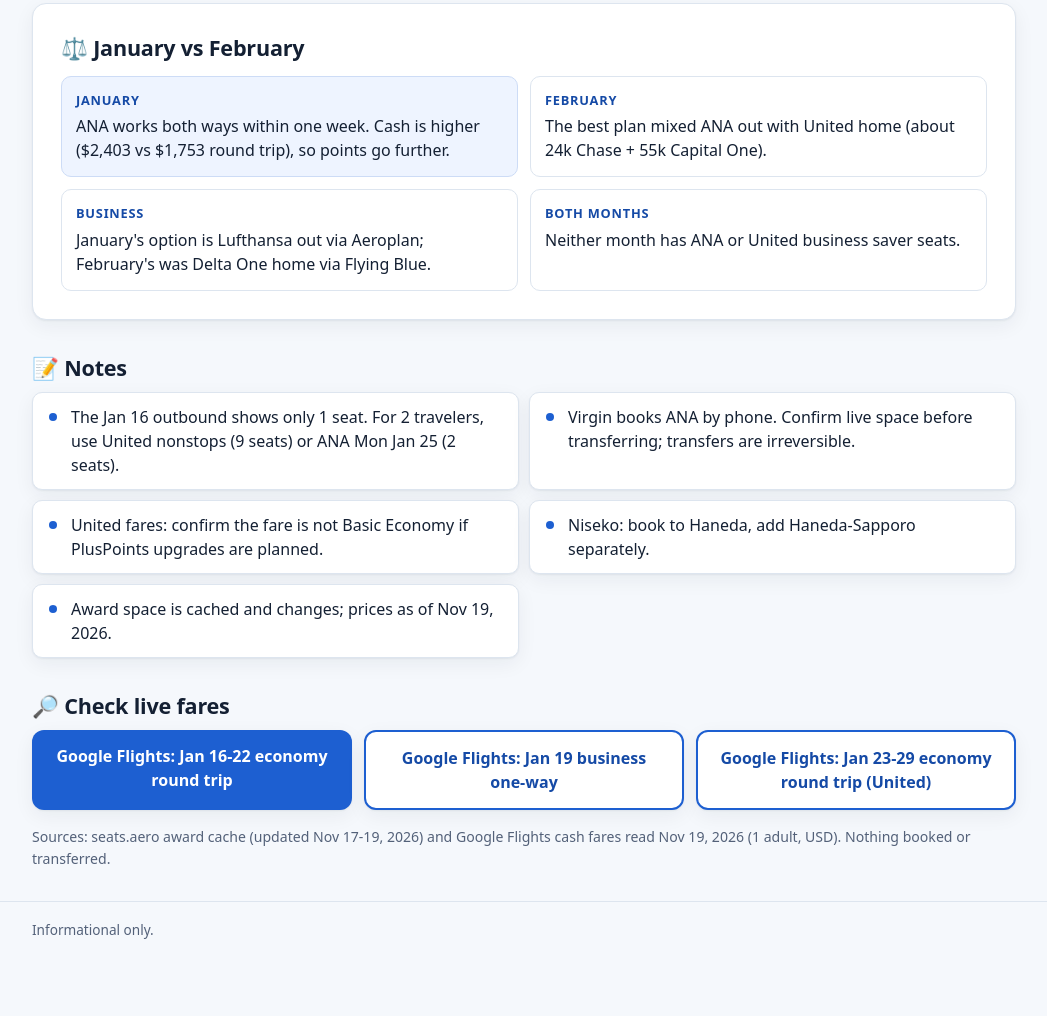
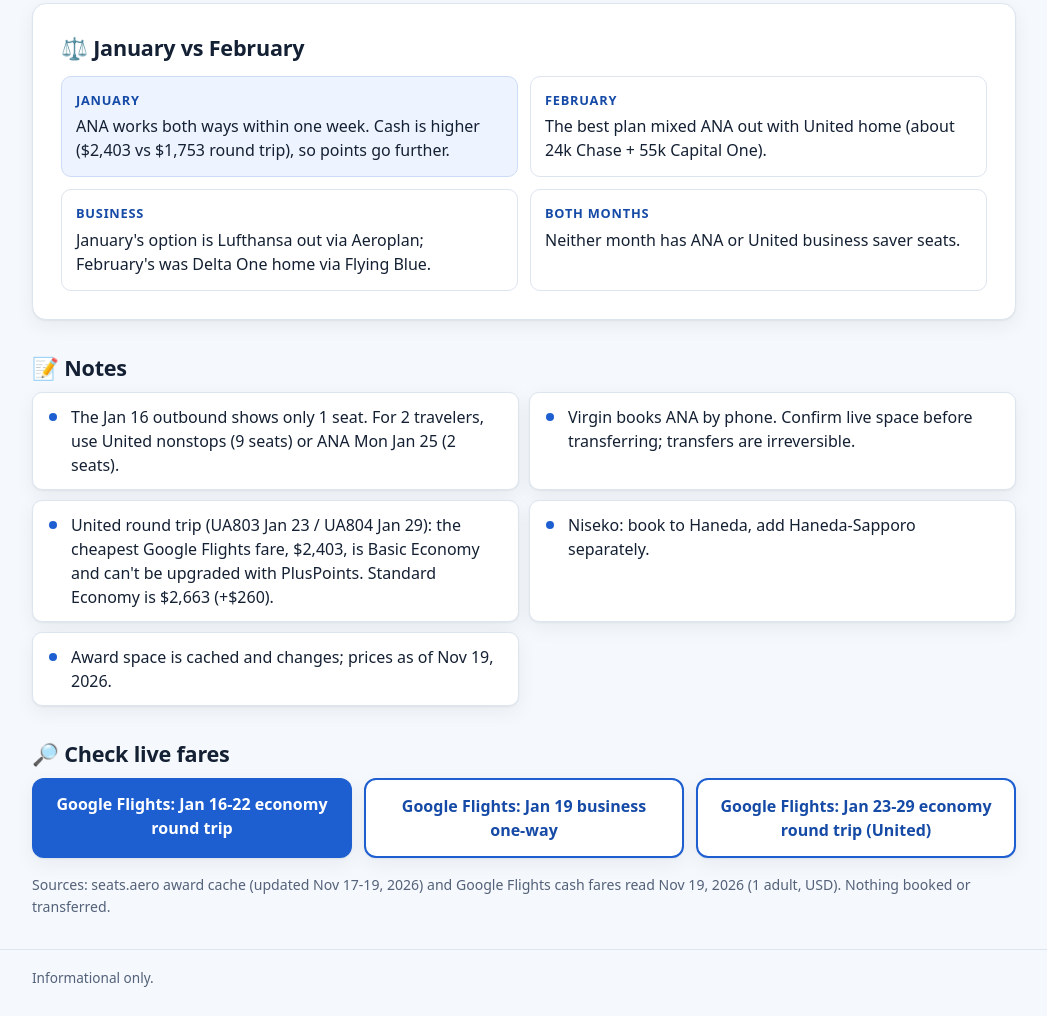
Before and after one commit to MNWinn/japan-ski-feb2027, a plain HTML site: page index.html in a window 1280 px wide. Shown: the part 1935-2951 px from the top of the page, without its empty margins (116-1163 px from the left). Before the commit the page ends 2903 px from the top, so only its background shows below. Drawn offline with Linux system fonts and the light colour scheme.

Commit message:
Update January United fare note
Co-authored-by: Matthew Winn <MNWinn@users.noreply.github.com>

```diff
--- a/index.html
+++ b/index.html
@@ -198,7 +198,7 @@
         <ul class="notes">
           <li>The Jan 16 outbound shows only 1 seat. For 2 travelers, use United nonstops (9 seats) or ANA Mon Jan 25 (2 seats).</li>
           <li>Virgin books ANA by phone. Confirm live space before transferring; transfers are irreversible.</li>
-          <li>United fares: confirm the fare is not Basic Economy if PlusPoints upgrades are planned.</li>
+          <li>United round trip (UA803 Jan 23 / UA804 Jan 29): the cheapest Google Flights fare, $2,403, is Basic Economy and can't be upgraded with PlusPoints. Standard Economy is $2,663 (+$260).</li>
           <li>Niseko: book to Haneda, add Haneda-Sapporo separately.</li>
           <li>Award space is cached and changes; prices as of Nov 19, 2026.</li>
         </ul>
```
